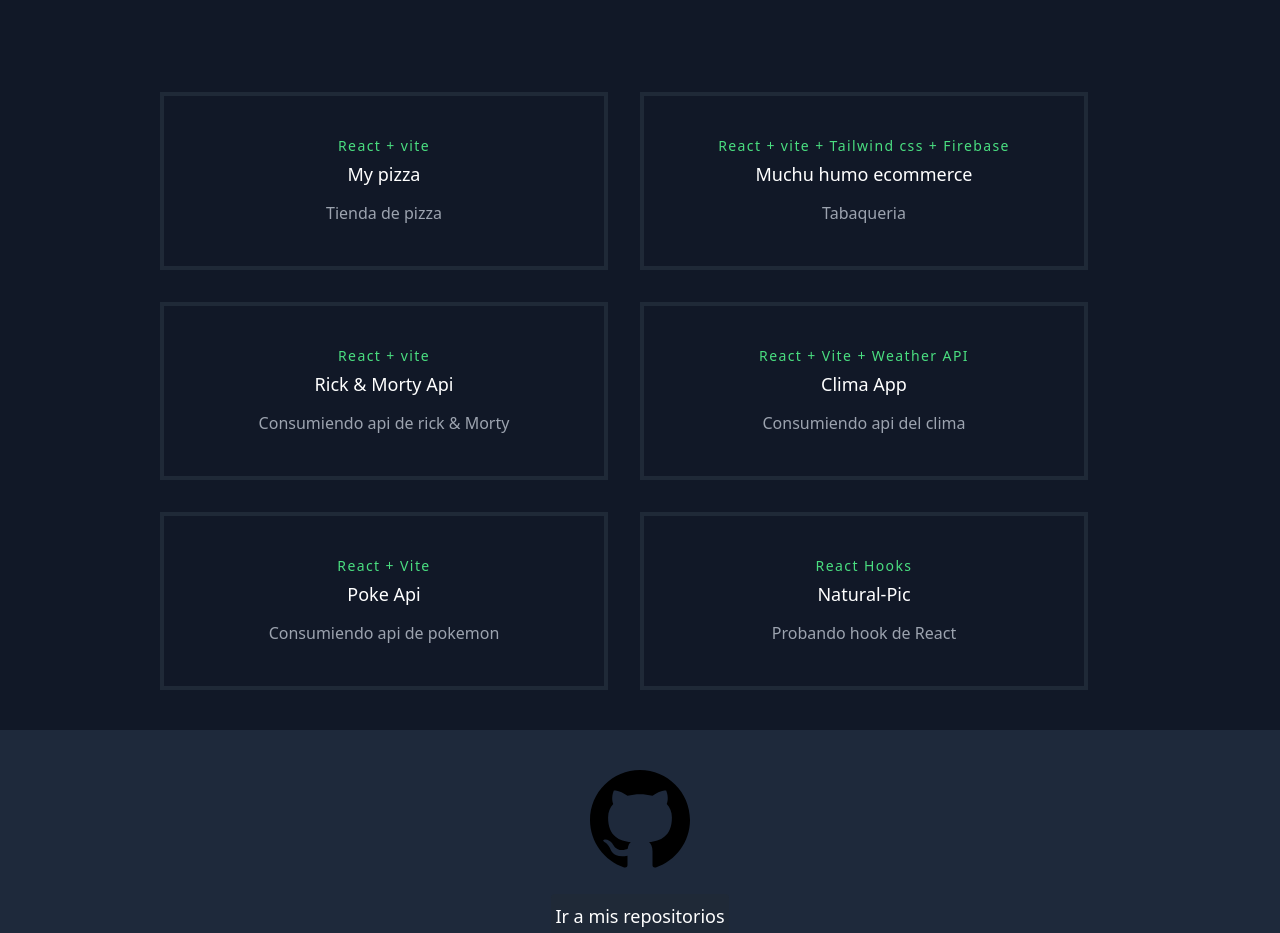
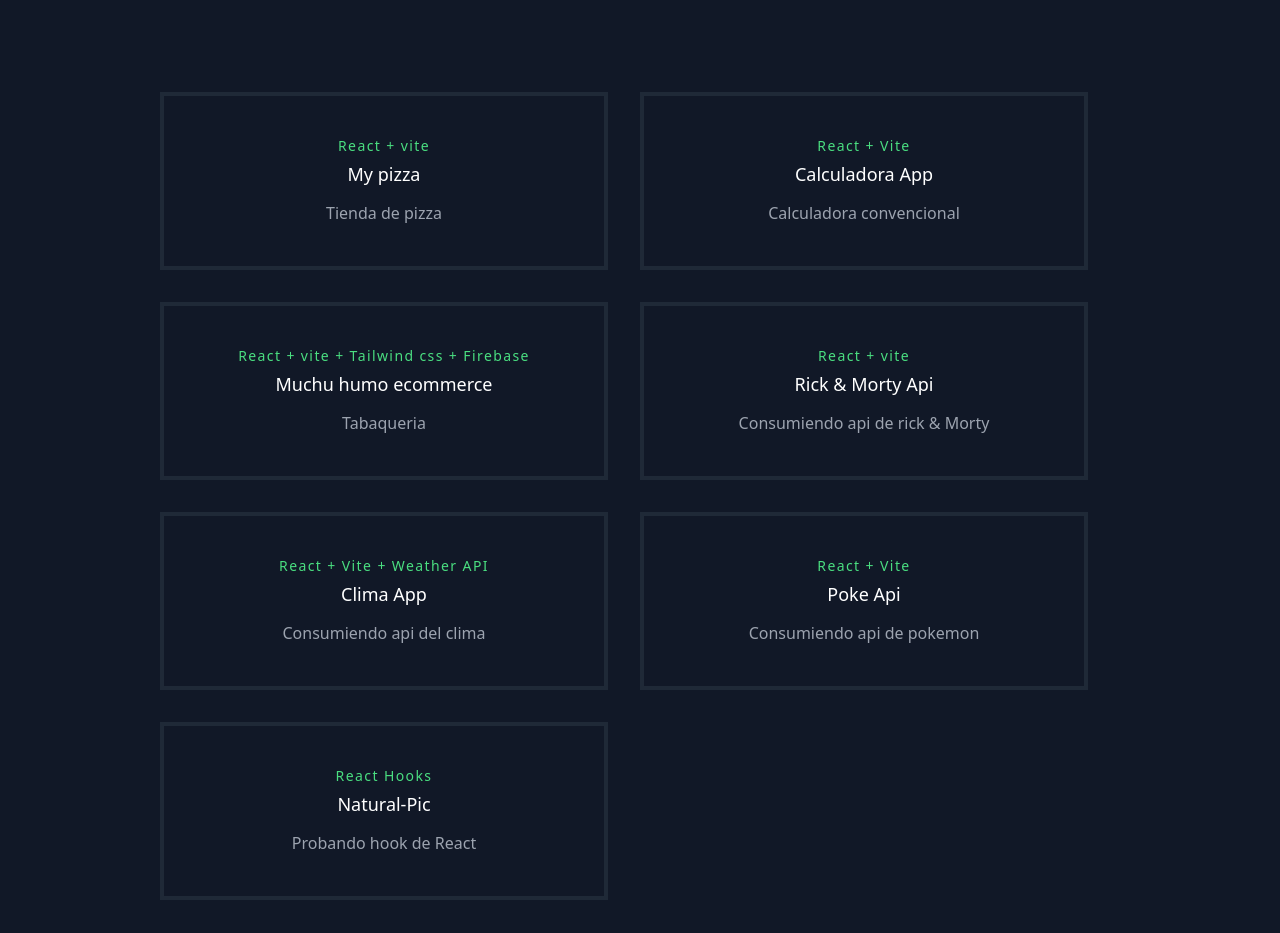
Before and after one commit to Sebastianidm/Portafolio, a React (Vite) app: page / in a window 1280 px wide. Shown: the part 1040-1973 px from the top of the page. Built offline with nearby package versions, Linux system fonts and the light colour scheme.

Commit message:
Agregando proyecto calculadora app

```diff
--- a/src/data.js
+++ b/src/data.js
@@ -17,6 +17,14 @@ export const skills = [
         "Tienda de pizza",
       image: "./project-1.gif",
       link: "https://mypizza-c88f.vercel.app/",
+    },
+    {
+      title: "Calculadora App",
+      subtitle: "React + Vite",
+      description:
+        "Calculadora convencional",
+      image: "./project-1.gif",
+      link: "https://calculadorapp.vercel.app/",
     },
     {
       title: "Muchu humo ecommerce",
```
